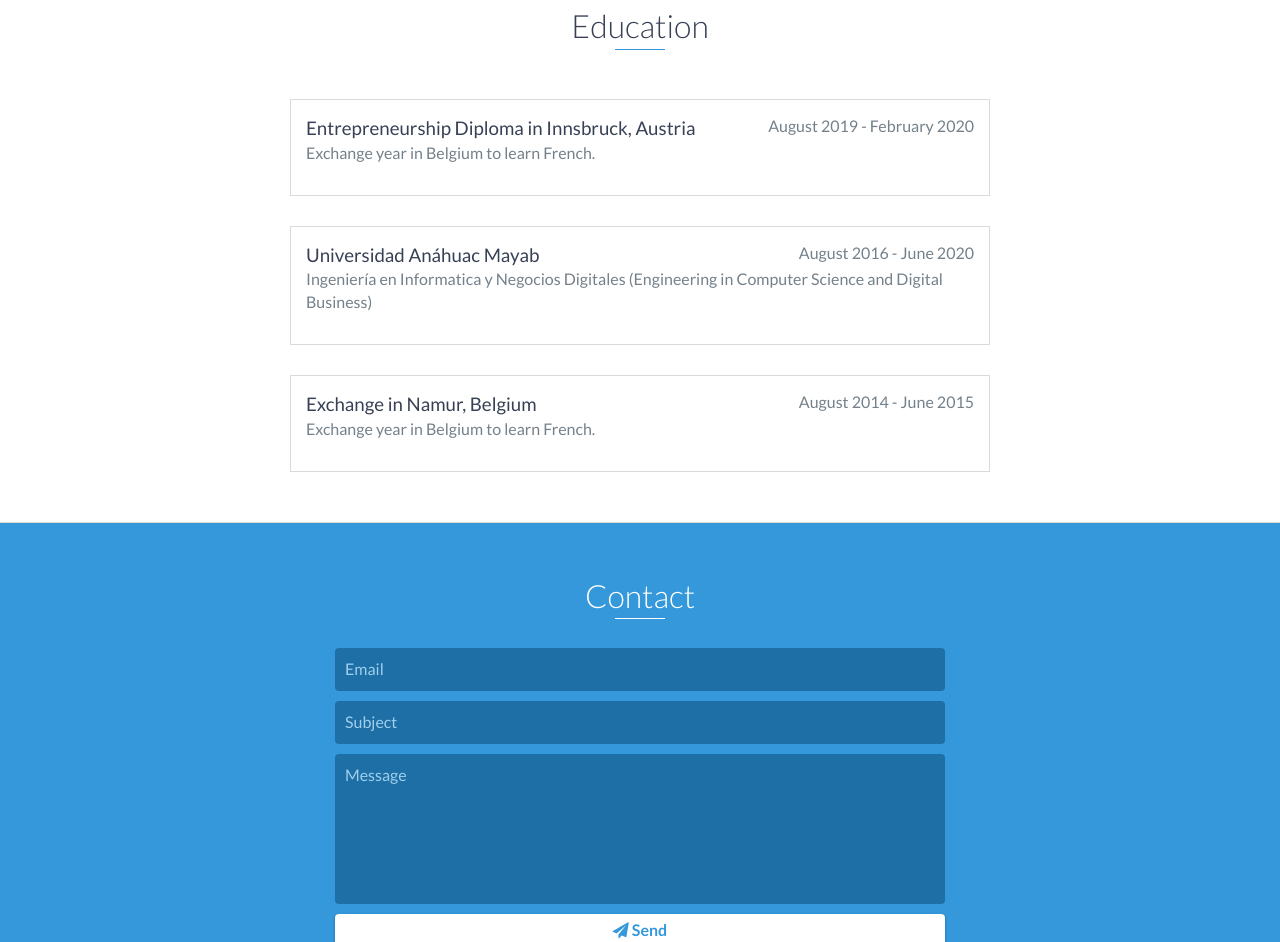
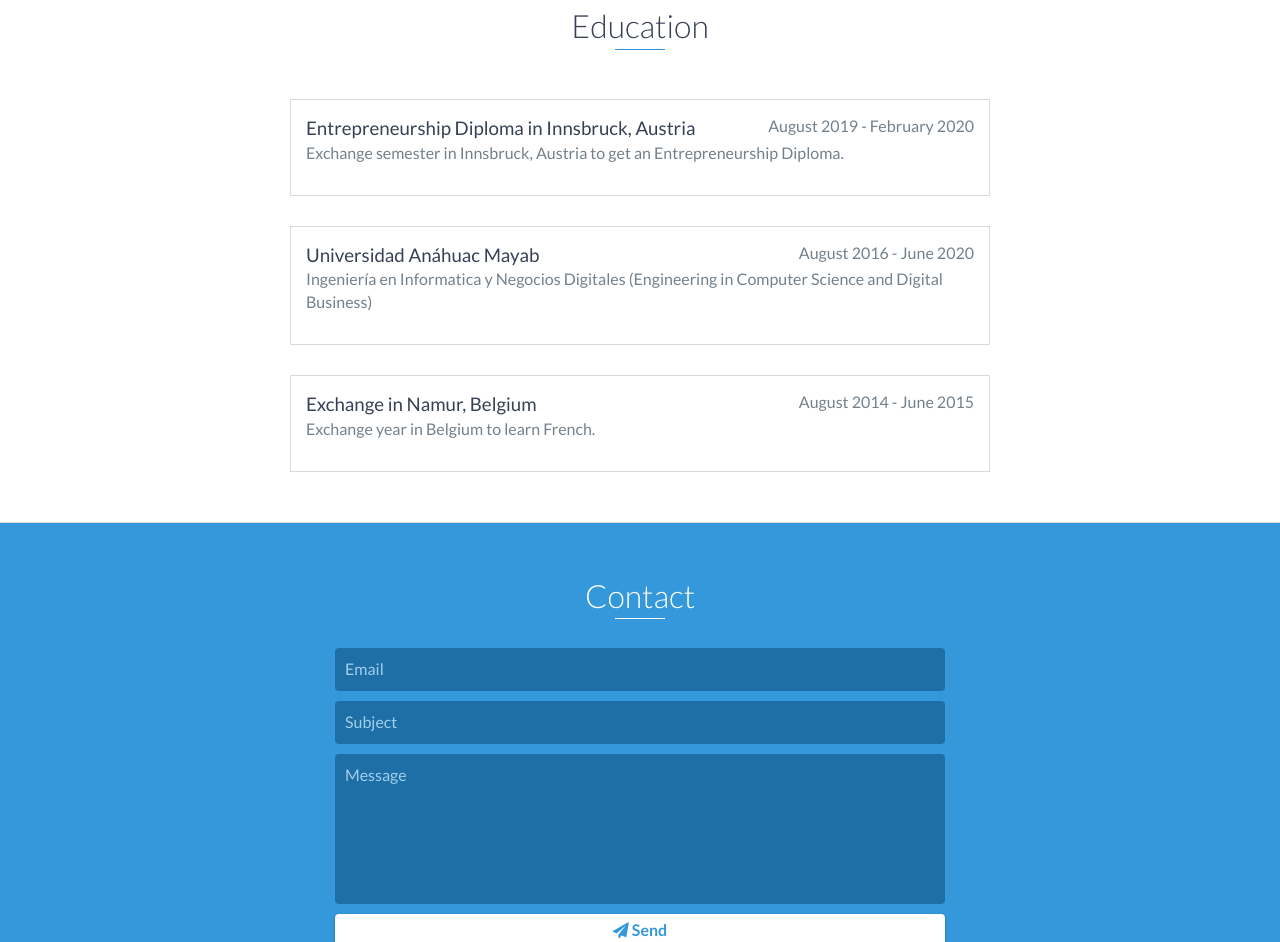
Before and after one commit to JCTec/CV, a website: page index.html in a window 1280 px wide. Shown: the part 6289-7231 px from the top of the page. Drawn offline with nearby package versions, Linux system fonts and the light colour scheme.

Commit message:
Update index.html

```diff
--- a/index.html
+++ b/index.html
@@ -347,7 +347,7 @@
         <div class="education-block">
             <h3>Entrepreneurship Diploma in Innsbruck, Austria</h3>
             <span class="education-date">August 2019 - February 2020</span>
-            <h4>Exchange year in Belgium to learn French.</h4>
+            <h4>Exchange semester in Innsbruck, Austria to get an Entrepreneurship Diploma.</h4>
         </div>
 
         <div class="education-block">
```
